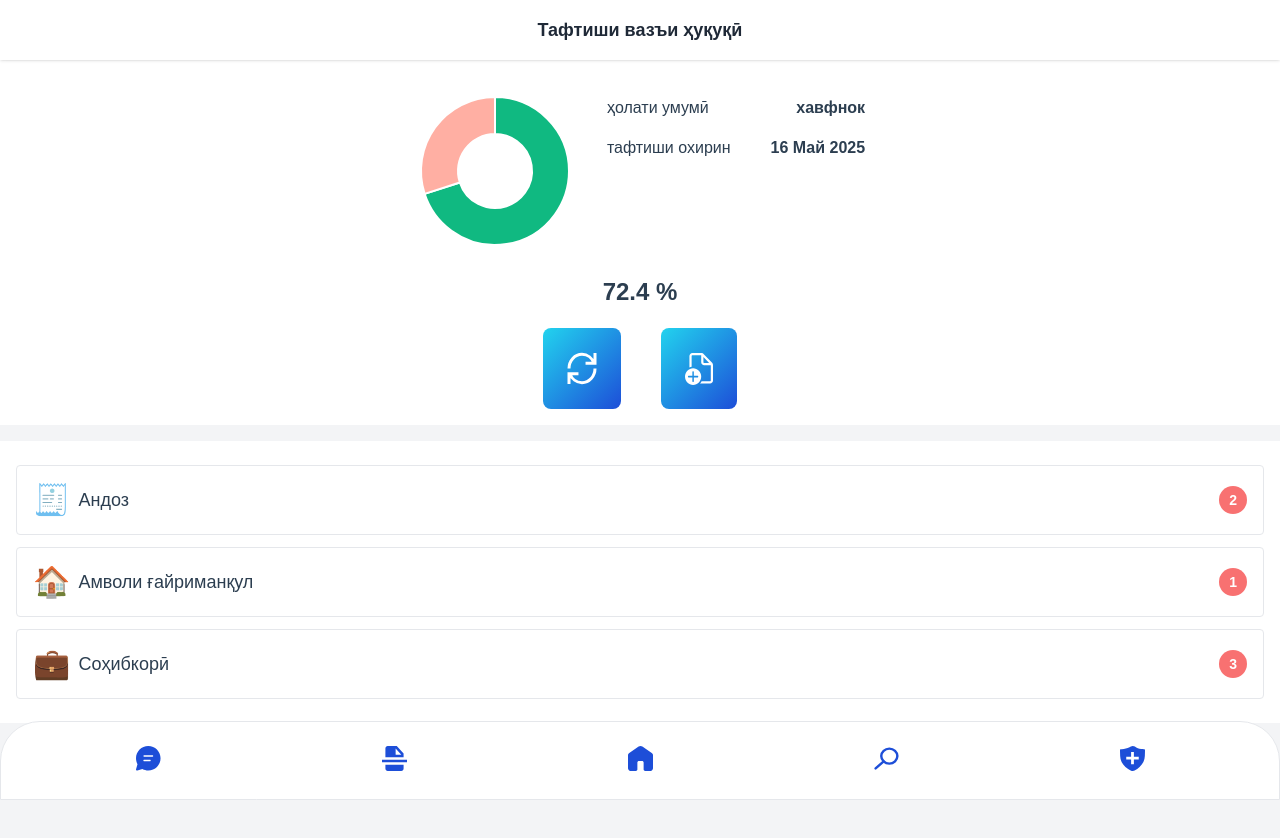
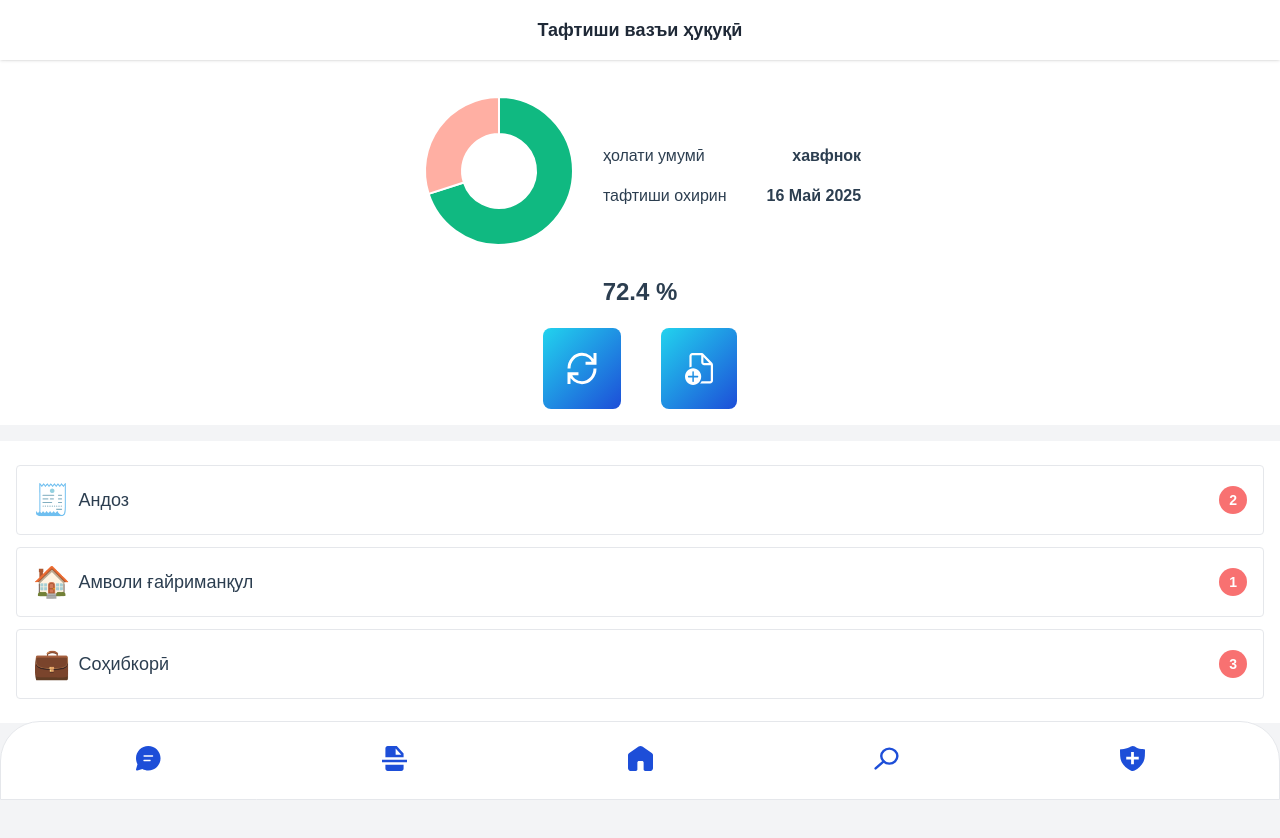
Before and after one commit to Shomirsaidov/mushovir3, a Vue app: page /health in a window 1280 px wide. Shown: the top 838 px of the page. Built offline with nearby package versions, Linux system fonts and the light colour scheme.

Commit message:
inshaallah now

```diff
--- a/src/views/HealthView.vue
+++ b/src/views/HealthView.vue
@@ -9,7 +9,7 @@
 
 
         <div class="flex flex-col space-y-5 justify-center items-center">
-            <div class="flex space-x-8">
+            <div class="flex items-center space-x-6">
                 <PieChart class="h-40 w-40"/>
                 <div>
                     <div class="space-y-4">
```
